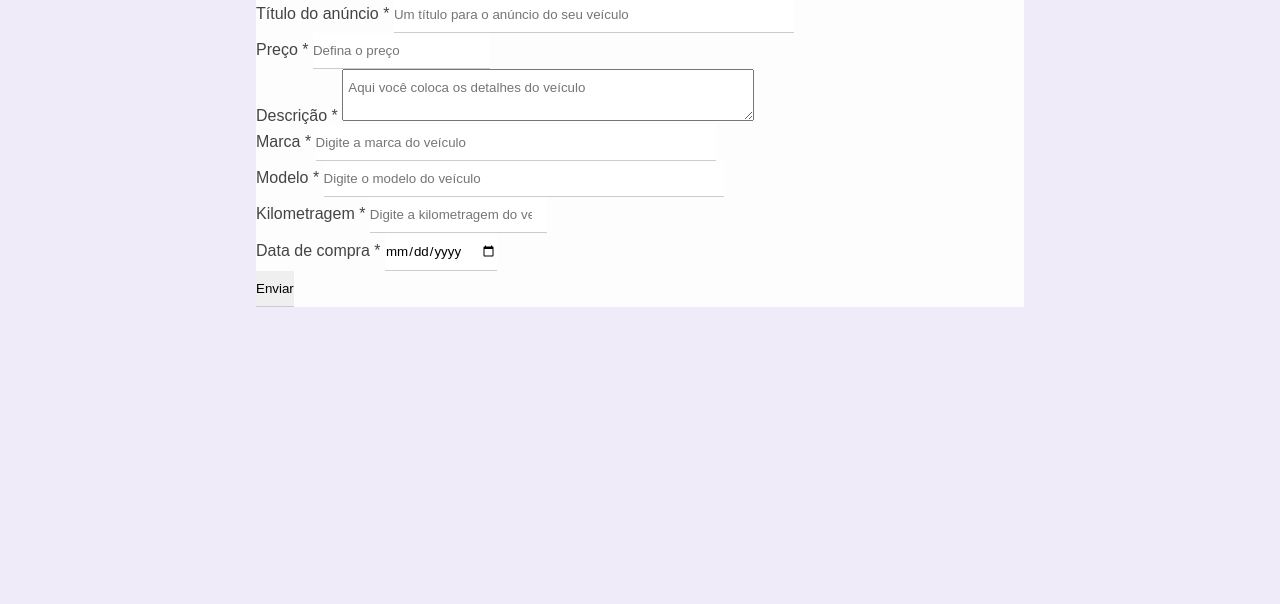
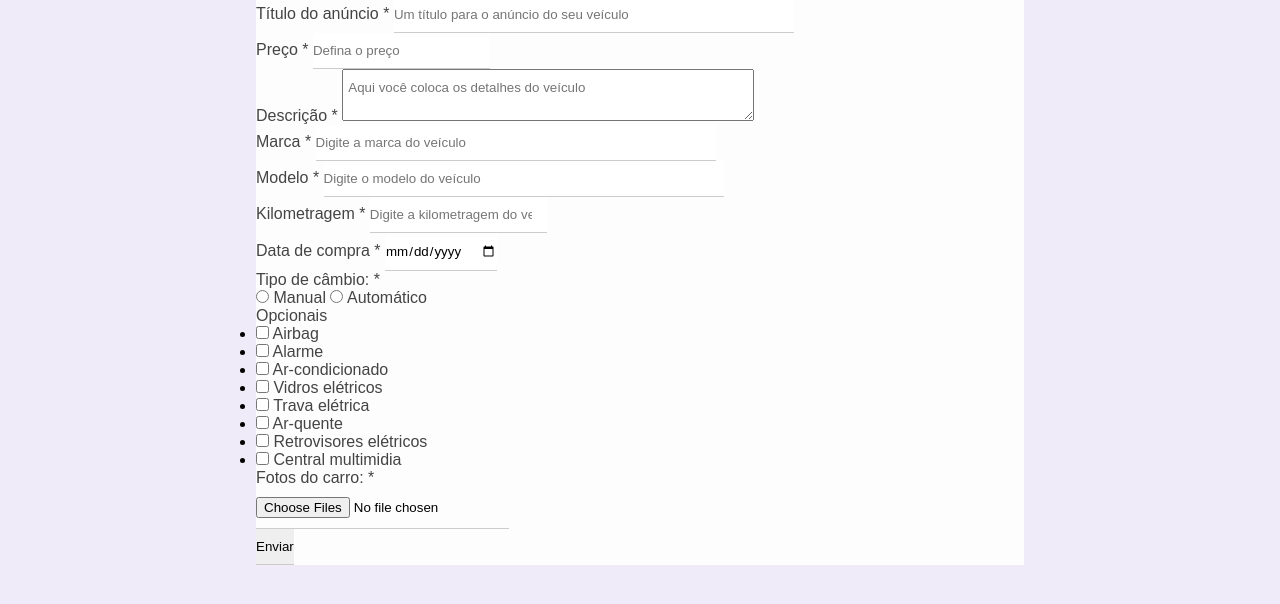
Before and after one commit to duduarb/formulario, a plain HTML site: page index.html in a window 1280 px wide. Shown: the part 214-818 px from the top of the page. Drawn offline with Linux system fonts and the light colour scheme.

Commit message:
Finalizando HTML

```diff
--- a/index.html
+++ b/index.html
@@ -47,7 +47,59 @@
                     <label for="date">Data de compra <span class="required-field">*</span></label>
                     <input type="date" name="date" id="date" class="block" required>
                 </div>
-                <input type="submit" value="Enviar">
+                <div class="box-input">
+                    <p>Tipo de câmbio: <span class="required-fied"></span>*</p>
+                    <input type="radio" id="manual" name="gear">
+                    <label for="manual">Manual</label>
+                    <input type="radio" id="automatic" name="gear">
+                    <label for="automatic">Automático</label>
+                </div>
+                <div class="opcionais">
+                    <p>Opcionais</p>
+                    <ul class="opcionais-list">
+                        <li>
+                            <input type="checkbox" id="airbag" name="optional[]" value="airbag">
+                            <label for="airbag">Airbag</label>
+                        </li>
+                        <li>
+                            <input type="checkbox" id="alarme" name="optional[]" value="alarme">
+                            <label for="alarme">Alarme</label>
+                        </li>
+                        <li>
+                            <input type="checkbox" id="ac" name="optional[]" value="ac">
+                            <label for="ac">Ar-condicionado</label>
+                        </li>
+                        <li>
+                            <input type="checkbox" id="vidro" name="optional[]" value="vidro">
+                            <label for="vidro">Vidros elétricos</label>
+                        </li>
+                    </ul>
+                </div>
+                <div class="opcionais">
+                    <ul class="opcionais-list">
+                        <li>
+                            <input type="checkbox" id="trava" name="optional[]" value="trava">
+                            <label for="trava">Trava elétrica</label>
+                        </li>
+                        <li>
+                            <input type="checkbox" id="ar-quente" name="optional[]" value="ar-quente">
+                            <label for="ar-quente">Ar-quente</label>
+                        </li>
+                        <li>
+                            <input type="checkbox" id="retrovisor-ele" name="optional[]" value="retrovisor-ele">
+                            <label for="retrovisor-ele">Retrovisores elétricos</label>
+                        </li>
+                        <li>
+                            <input type="checkbox" id="multimidia" name="optional[]" value="multimidia">
+                            <label for="multimidia">Central multimidia</label>
+                        </li>
+                    </ul>
+                </div>
+                <div class="box-input">
+                    <p>Fotos do carro: <span class="required-field">*</span></p>
+                    <input type="file" multiple accept="image/png, image/jpg" id="images" name="images" required>
+                </div>
+                <input type="submit" value="Enviar" class="btn-submit">
                </form>
             </div>
         </div>
```
